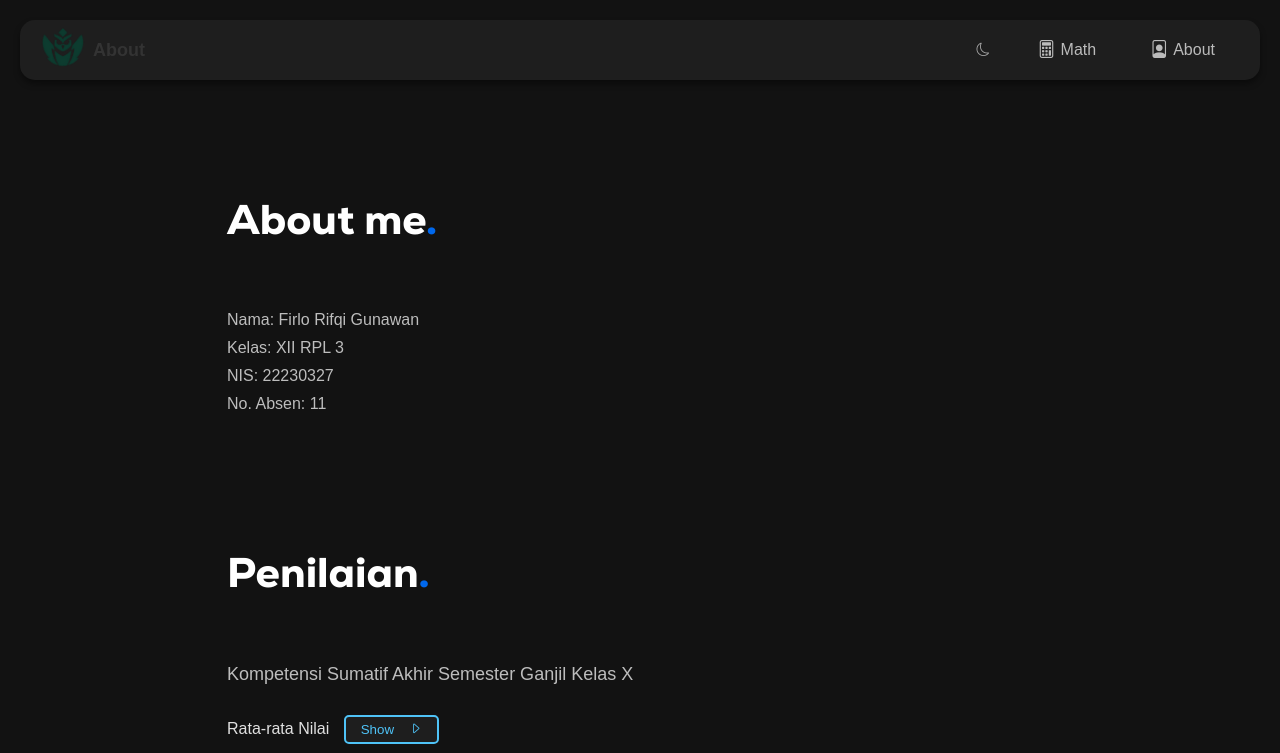
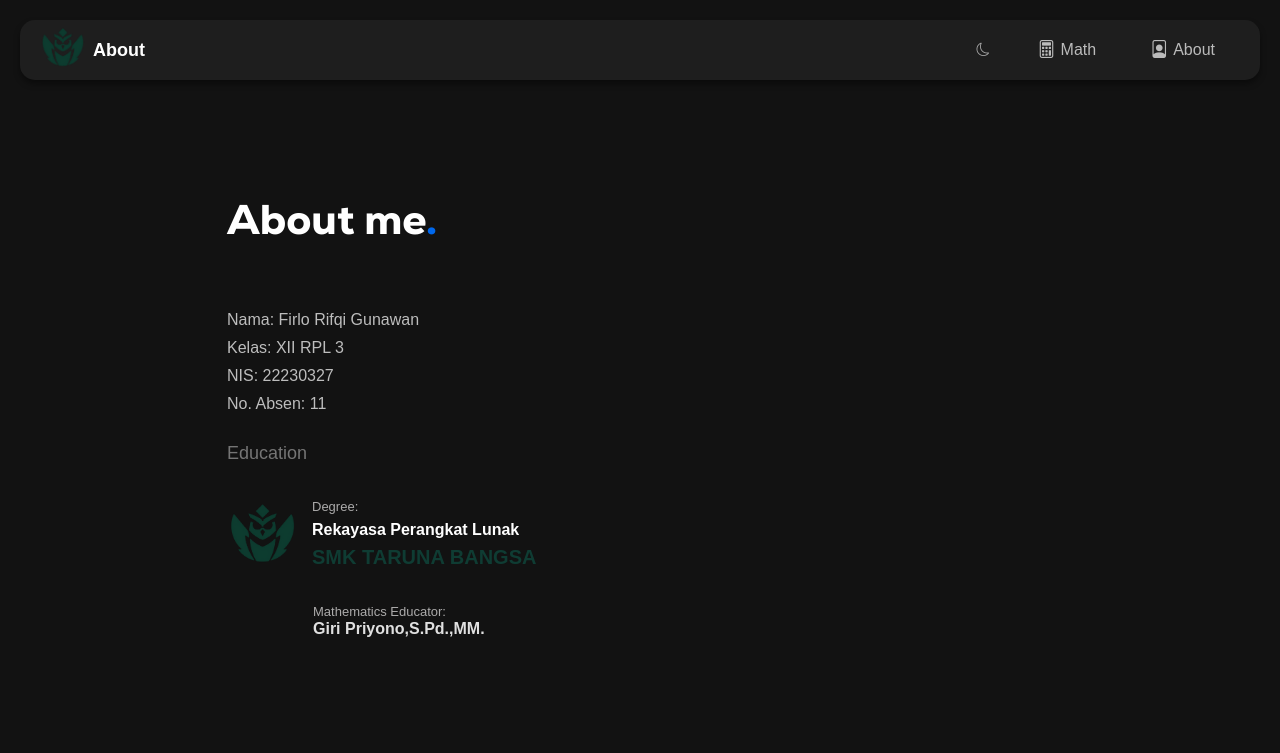
Before and after one commit to XFIRLOX/calculat, a plain HTML site: page index1.html in a window 1280 px wide. Both pictures are taken after a click on the button 983 px from the left and 50 px from the top of the page. Shown: the top 753 px of the page. Drawn offline with nearby package versions, Linux system fonts and the light colour scheme.

Commit message:
Add files via upload
Signed-off-by: XFIRLOX <86371442+XFIRLOX@users.noreply.github.com>

```diff
--- a/index1.html
+++ b/index1.html
@@ -34,6 +34,15 @@
         <span class="span1">Kelas: XII RPL 3</span>
         <span class="span1">NIS: 22230327</span>
         <span class="span1">No. Absen: 11</span>
+        <span class="span3">Education</span>
+        <div class="educ">
+          <img src="preview1.png" width="70px">
+          <span class="degree-text"><span class="deg">Degree:</span> <br> <span class="rpl"><b>Rekayasa Perangkat Lunak</b></span><br><span class="smk"><b>SMK TARUNA BANGSA</b></span></span>
+        </div>
+        <div class="teach">
+          <span class="deg1">Mathematics Educator:</span><br>
+          <span class="spd"><strong>Giri Priyono,S.Pd.,MM.</strong></span>
+        </div>
     </div>
 </div>
 
--- a/style1.css
+++ b/style1.css
@@ -183,6 +183,15 @@ h1 {
     font-style: inherit; /* Adds some space between the spans */
   }
 
+  .span3 {
+    display: block;  /* Makes each span occupy a new line */
+    margin-bottom: 30px;
+    margin-top: 30px;
+    color: #757575;
+    font-size: 18px;
+    font-style: inherit; /* Adds some space between the spans */
+  }
+
 .x {
     margin-top: 30px;
 }
@@ -286,6 +295,8 @@ body.dark-mode {
     box-shadow: 0 4px 6px rgba(0, 0, 0, 0.4);
 }
 
+
+
 .nav1.dark-mode {
     background-color: transparent;
 }
@@ -314,7 +325,8 @@ body.dark-mode {
 }
 
 .span1.dark-mode,
-.span2.dark-mode {
+.span2.dark-mode,
+.span3.dark-mode {
     color: #bdbdbd;
 }
 
@@ -337,3 +349,77 @@ body.dark-mode {
 h1.dark-mode {
     color: #ffffff;
 }
+
+.degree-text {
+    font-size: 16px;
+    line-height: 1.5;
+    color: #333; /* Warna teks */
+  }
+
+  .educ {
+    display: flex;
+    align-items: center;
+    gap: 15px; /* Jarak antara gambar dan teks */
+  }
+
+  .deg {
+    font-size: 13px;
+    color: #acabab;
+
+  }
+
+  .smk {
+    color: #0F3C33ff;
+    font-size: 20px;
+  }
+
+  .deg1{
+    font-size: 13px;
+    color: #acabab;
+    margin-left: 86px;
+    margin-bottom: 90px;
+  }
+
+  .teach{
+    margin-top: 30px;
+  }
+
+  .spd{
+    margin-left: 86px;
+    margin-top: 90px;
+  }
+
+  .rpl .dark-mode {
+    color: #ffffff;
+  }
+
+  .rpl {
+    color: #333; /* Warna default */
+}
+
+body.dark-mode .rpl {
+    color: #ffffff; /* Warna saat dark mode */
+}
+
+.logo-text.dark-mode {
+    color: #ffffff;
+}
+
+.logo-text {
+    color: #333;
+}
+
+body.dark-mode .logo-text {
+    color: #ffffff; /* Warna saat dark mode */
+}
+
+.logo-icon img {
+    transition: box-shadow 0.3s ease-in-out, transform 0.3s ease-in-out;
+}
+
+.logo-icon img:hover {
+    filter: drop-shadow(0 0 10px rgba(0, 123, 255, 0.8))
+            drop-shadow(0 0 20px rgba(0, 123, 255, 0.6))
+            drop-shadow(0 0 30px rgba(0, 123, 255, 0.4));
+            transform: scale(1.1);
+}
```
Also changed, not shown: style.css (+11 -0 lines).
